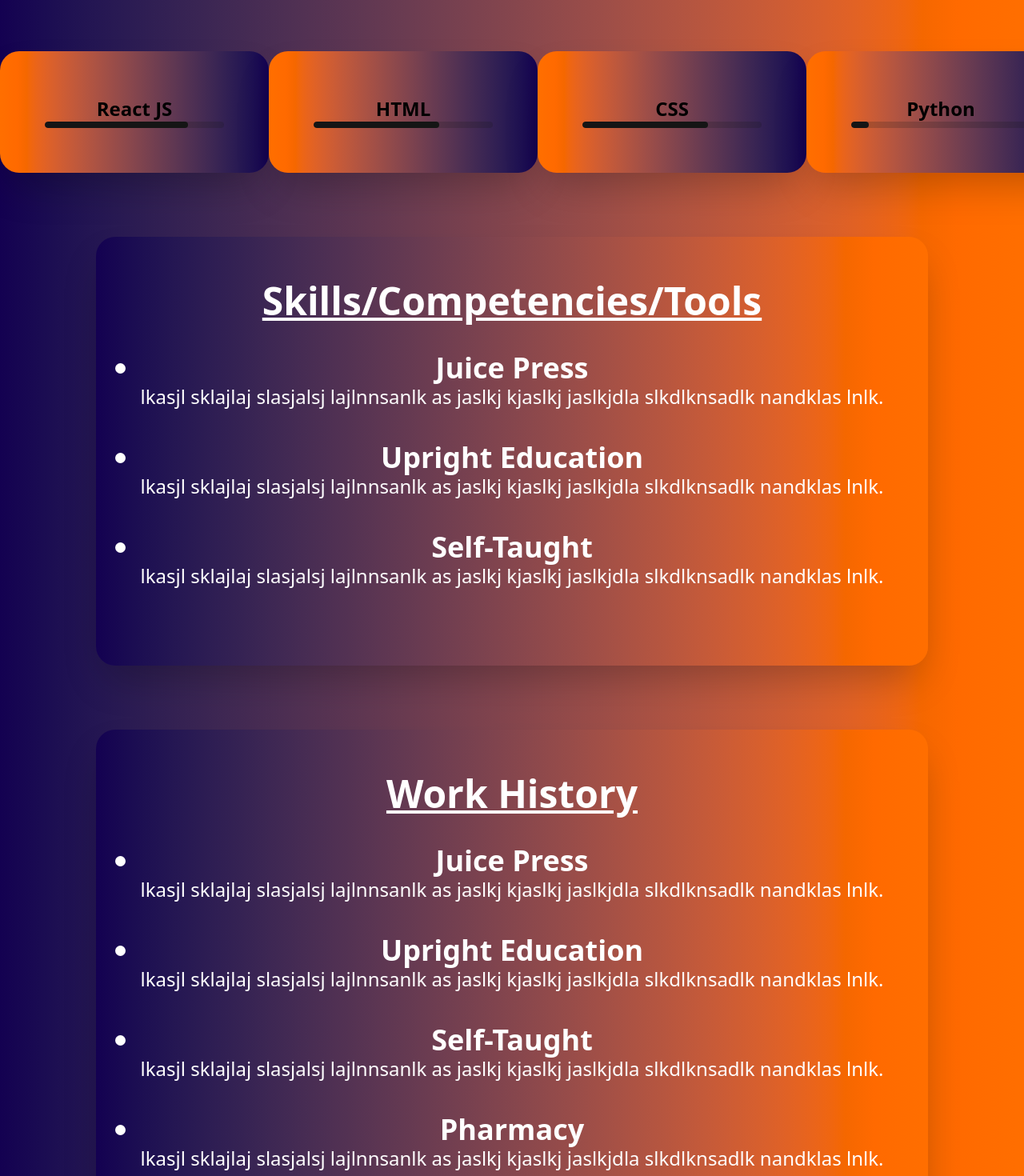
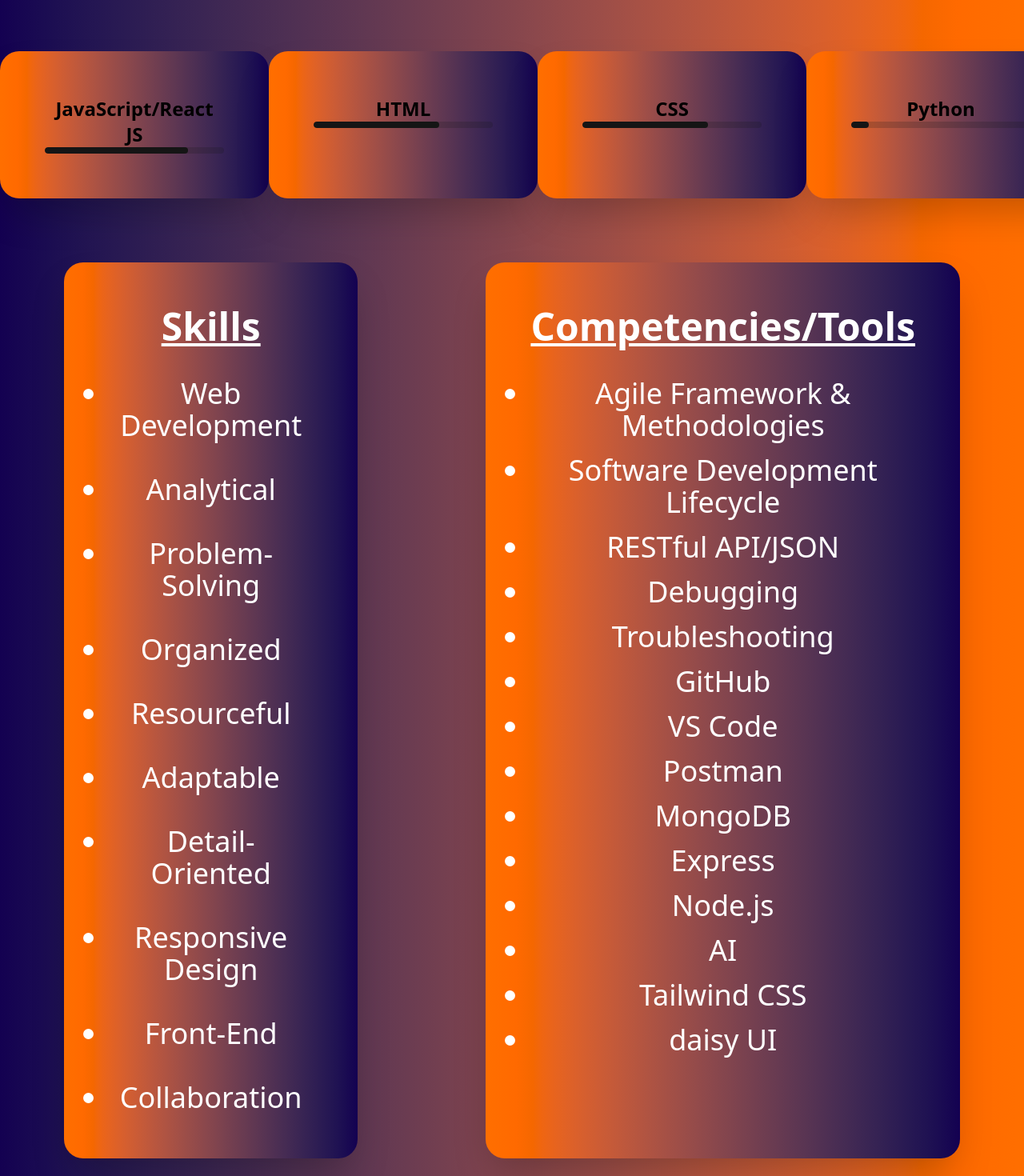
Before and after one commit to DejaM24/portfolio, a React (Vite) app in the folder react-portfolio/: page /experience in a window 1280 px wide. Shown: the part 220-1690 px from the top of the page at 80% size. Built offline with nearby package versions, Linux system fonts and the light colour scheme.

Commit message:
edit experience page with design changes and add. info

```diff
--- a/react-portfolio/src/pages/Experience.jsx
+++ b/react-portfolio/src/pages/Experience.jsx
@@ -18,10 +18,6 @@
 
   function navigateAboutMe() {
     navigate('/aboutme')
-  }
-
-  function navigateContactMe() {
-    navigate('/contactme')
   }
 
   return (
@@ -51,59 +47,88 @@
         </div>
 
 
-          <div className='flex flex-row justify-evenly'>
+        <div className='flex flex-row justify-evenly'>
           <div className='flex text-white pt-20'>
-            <div className='flex flex-col bg-transparent shadow-2xl text-2xl text-center font-thin p-14 text-white rounded-3xl bg-gradient-to-r from-secondary to-neutral'>
-              <div className=" text-black font-black">React JS</div>
+            <div className='flex flex-col bg-transparent shadow-2xl text-2xl text-center font-thin p-14 text-white rounded-3xl bg-gradient-to-r from-secondary to-neutral hover:scale-110'>
+              <div className=" text-black font-black">JavaScript/React JS</div>
               <progress className="progress  w-56 " value="80" max="100"></progress>
             </div>
           </div>
 
           <div className='flex text-white pt-20'>
-            <div className='flex flex-col bg-transparent shadow-2xl text-2xl text-center font-thin p-14 text-white rounded-3xl bg-gradient-to-r from-secondary to-neutral'>
+            <div className='flex flex-col bg-transparent shadow-2xl text-2xl text-center font-thin p-14 text-white rounded-3xl bg-gradient-to-r from-secondary to-neutral hover:scale-110'>
               <div className=" text-black font-black">HTML</div>
               <progress className="progress  w-56 " value="70" max="100"></progress>
             </div>
           </div>
 
           <div className='flex text-white pt-20'>
-            <div className='flex flex-col bg-transparent shadow-2xl text-2xl text-center font-thin p-14 text-white rounded-3xl bg-gradient-to-r from-secondary to-neutral'>
+            <div className='flex flex-col bg-transparent shadow-2xl text-2xl text-center font-thin p-14 text-white rounded-3xl bg-gradient-to-r from-secondary to-neutral hover:scale-110'>
               <div className=" text-black font-black">CSS</div>
               <progress className="progress  w-56 " value="70" max="100"></progress>
             </div>
           </div>
 
           <div className='flex text-white pt-20'>
-            <div className='flex flex-col bg-transparent shadow-2xl text-2xl text-center font-thin p-14 text-white rounded-3xl bg-gradient-to-r from-secondary to-neutral'>
+            <div className='flex flex-col bg-transparent shadow-2xl text-2xl text-center font-thin p-14 text-white rounded-3xl bg-gradient-to-r from-secondary to-neutral hover:scale-110'>
               <div className=" text-black font-black">Python</div>
               <progress className="progress  w-56 " value="10" max="100"></progress>
             </div>
           </div>
-          </div>
+        </div>
 
 
 
 
         <div className='flex justify-center text-white bg-gradient-to-r from-neutral to-secondary pt-20'>
-          <div className='flex flex-col bg-transparent shadow-2xl text-2xl text-center font-thin p-14 text-white mr-20 ml-20 rounded-3xl bg-gradient-to-r from-neutral to-secondary'>
+        <div className='flex flex-row bg-transparent shadow-2xl text-2xl text-center font-thin p-14 text-white mr-20 ml-20 rounded-3xl bg-gradient-to-r from-secondary to-neutral'>
+            <div className="flex flex-col">
             <div className="mb-10">
-              <h1 className='text-5xl font-bold underline'>Skills/Competencies/Tools</h1>
+              <h1 className='text-5xl font-bold underline'>Skills</h1>
             </div>
             <ul>
-              <div className="mb-10">
-                <li className='text-4xl font-bold list-disc '>Juice Press</li>
-                <p>lkasjl sklajlaj slasjalsj lajlnnsanlk as jaslkj kjaslkj jaslkjdla slkdlknsadlk nandklas lnlk.</p>
-              </div>
-              <div className="mb-10">
-                <li className='text-4xl font-bold list-disc'>Upright Education</li>
-                <p>lkasjl sklajlaj slasjalsj lajlnnsanlk as jaslkj kjaslkj jaslkjdla slkdlknsadlk nandklas lnlk.</p>
-              </div>
-              <div className="mb-10">
-                <li className='text-4xl font-bold list-disc'>Self-Taught</li>
-                <p>lkasjl sklajlaj slasjalsj lajlnnsanlk as jaslkj kjaslkj jaslkjdla slkdlknsadlk nandklas lnlk.</p>
+              <div className=" space-y-10">
+                <li className='text-4xl font-thin list-disc '>Web Development</li>
+                <li className='text-4xl font-thin list-disc '>Analytical</li>
+                <li className='text-4xl font-thin list-disc '>Problem-Solving</li>
+                <li className='text-4xl font-thin list-disc '>Organized</li>
+                <li className='text-4xl font-thin list-disc '>Resourceful</li>
+                <li className='text-4xl font-thin list-disc '>Adaptable</li>
+                <li className='text-4xl font-thin list-disc '>Detail-Oriented</li>
+                <li className='text-4xl font-thin list-disc '>Responsive Design</li>
+                <li className='text-4xl font-thin list-disc '>Front-End</li>
+                <li className='text-4xl font-thin list-disc '>Collaboration</li>
+                </div>
+            </ul>
+          </div>
+            </div>
+
+          <div className='flex flex-row bg-transparent shadow-2xl text-2xl text-center font-thin p-14 text-white mr-20 ml-20 rounded-3xl bg-gradient-to-r from-secondary to-neutral'>
+            <div className="flex flex-col">
+            <div className="mb-10">
+              <h1 className='text-5xl font-bold underline'>Competencies/Tools</h1>
+            </div>
+            <ul>
+              <div className="mb-10 space-y-4">
+                <li className='text-4xl font-thin list-disc '>Agile Framework & Methodologies</li>
+                <li className='text-4xl font-thin list-disc '>Software Development Lifecycle</li>
+                <li className='text-4xl font-thin list-disc '>RESTful API/JSON</li>
+                <li className='text-4xl font-thin list-disc '>Debugging</li>
+                <li className='text-4xl font-thin list-disc '>Troubleshooting</li>
+                <li className='text-4xl font-thin list-disc '>GitHub</li>
+                <li className='text-4xl font-thin list-disc '>VS Code</li>
+                <li className='text-4xl font-thin list-disc '>Postman</li>
+                <li className='text-4xl font-thin list-disc '>MongoDB</li>
+                <li className='text-4xl font-thin list-disc '>Express</li>
+                <li className='text-4xl font-thin list-disc '>Node.js</li>
+                <li className='text-4xl font-thin list-disc '>AI</li>
+                <li className='text-4xl font-thin list-disc '>Tailwind CSS</li>
+                <li className='text-4xl font-thin list-disc '>daisy UI</li>
               </div>
             </ul>
           </div>
+            </div>
+
         </div>
 
 
@@ -115,20 +140,16 @@
             </div>
             <ul>
               <div className="mb-10">
-                <li className='text-4xl font-bold list-disc '>Juice Press</li>
-                <p>lkasjl sklajlaj slasjalsj lajlnnsanlk as jaslkj kjaslkj jaslkjdla slkdlknsadlk nandklas lnlk.</p>
-              </div>
-              <div className="mb-10">
                 <li className='text-4xl font-bold list-disc'>Upright Education</li>
-                <p>lkasjl sklajlaj slasjalsj lajlnnsanlk as jaslkj kjaslkj jaslkjdla slkdlknsadlk nandklas lnlk.</p>
+                <p>Explored the SDLC while learning full stack web development that led into an intership through Juice Press where an user-responsive and friendly intranet was developed</p>
               </div>
               <div className="mb-10">
                 <li className='text-4xl font-bold list-disc'>Self-Taught</li>
-                <p>lkasjl sklajlaj slasjalsj lajlnnsanlk as jaslkj kjaslkj jaslkjdla slkdlknsadlk nandklas lnlk.</p>
+                <p>Courses through YouTube, MDN Web Docs, Codecademy, W3Schools, freeCodeCamp, JS Hero, JSchallenger, pychallenger, & building web applications</p>
               </div>
               <div className="mb-10">
                 <li className='text-4xl font-bold list-disc'>Pharmacy</li>
-                <p>lkasjl sklajlaj slasjalsj lajlnnsanlk as jaslkj kjaslkj jaslkjdla slkdlknsadlk nandklas lnlk.</p>
+                <p>Prepared, dispensed, and labeled medications through many setting such as compounding, tele-health, retail, and long-term care facilities</p>
               </div>
             </ul>
           </div>
@@ -142,38 +163,23 @@
             <ul>
               <div className="mb-10">
                 <li className='text-4xl font-bold list-disc '>Old Dominion University</li>
-                <p>lkasjl sklajlaj slasjalsj lajlnnsanlk as jaslkj kjaslkj jaslkjdla slkdlknsadlk nandklas lnlk.</p>
+                <p>Full-Stack JavaScript Software Development Certificate through Upright Education</p>
               </div>
               <div className="mb-10">
                 <li className='text-4xl font-bold list-disc'>John Tyler College</li>
-                <p>lkasjl sklajlaj slasjalsj lajlnnsanlk as jaslkj kjaslkj jaslkjdla slkdlknsadlk nandklas lnlk.</p>
+                <p>Cum Laude Honors | Health Science A.S.</p>
               </div>
               <div className="mb-10">
                 <li className='text-4xl font-bold list-disc'>J.T Pharmacy Tech School</li>
-                <p>lkasjl sklajlaj slasjalsj lajlnnsanlk as jaslkj kjaslkj jaslkjdla slkdlknsadlk nandklas lnlk.</p>
+                <p> National Certified Pharmacy Technican | VA State Certified Pharmacy Technican </p>
+              </div>
+              <div className="mb-10">
+                <li className='text-4xl font-bold list-disc'>Monacan High</li>
+                <p>Health Professions & Therapies Specialty Center </p>
               </div>
             </ul>
           </div>
         </div>
-
-        {/* <div className='flex justify-center  text-white bg-gradient-to-r from-neutral to-secondary'>
-          <div className='flex content-center bg-transparent shadow-2xl text-5xl text-center font-thin p-14 text-white mr-20 ml-20 rounded-3xl bg-gradient-to-r from-neutral to-secondary'>
-            Project Overivew
-            React ChitChat App
-            Juice Press
-            socialbook
-            Jeopardy Board
-            Ni */}
-
-        {/* I've been a developer for roughly 12 months.
-            Constantly buliding my knowledge and experinece on reading, writing and debugging code.
-            I'm always seeking to gain a broader understanding of the coding languages I already know, while also learning new ones.
-            My niche lies within front-end development, creating user friendly applications that are responsive and aesthetically pleasing.
-            I want users to be able to maximize a product's functionality that contributes to the overall user experience.
-            My hope is to expand my professional career by improving user experience through the use of technology. */}
-        {/* </div>
-        </div> */}
-
       </div>
 
       <footer className='flex justify-center pt-20  text-white bg-gradient-to-r from-neutral to-secondary'>Copyright© 2024 Deja's Portfolio, All Right Reserved.</footer>
```
Also changed, not shown: react-portfolio/src/App.jsx (+6 -6 lines), react-portfolio/src/pages/AboutMe.jsx (+0 -14 lines).
